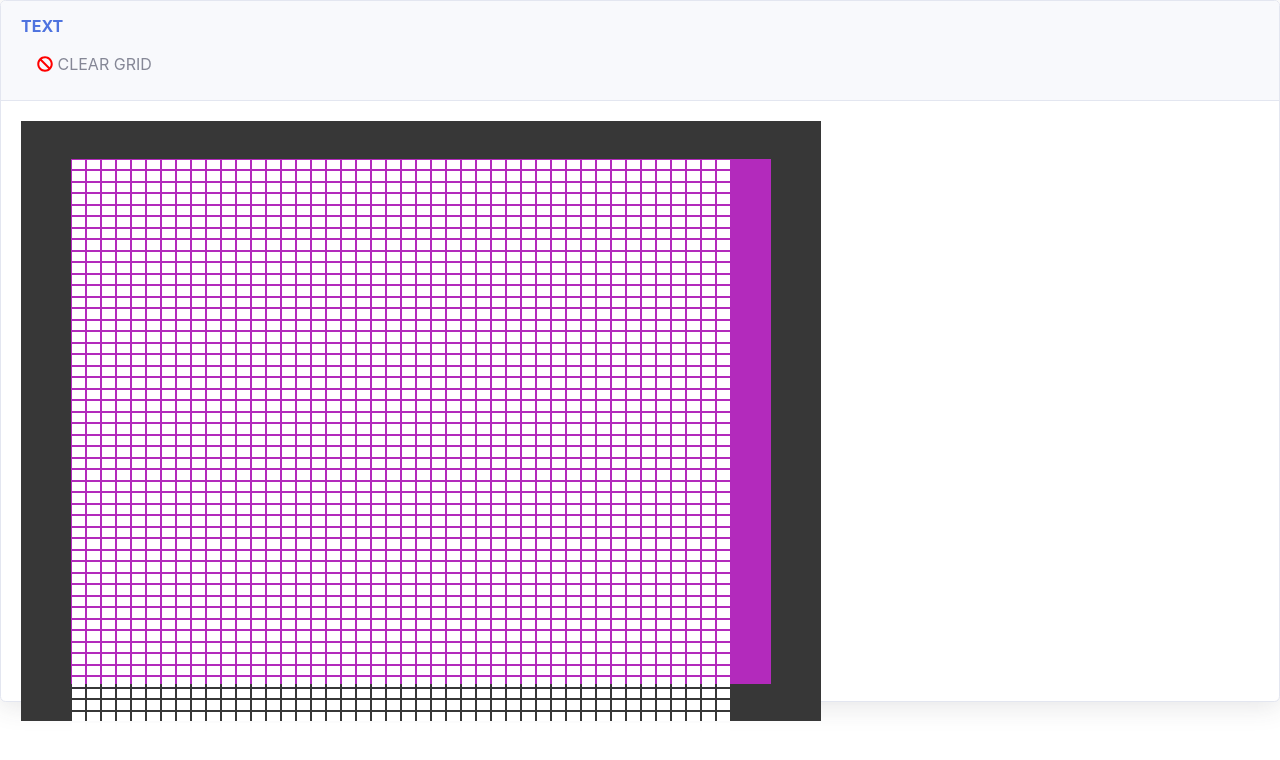
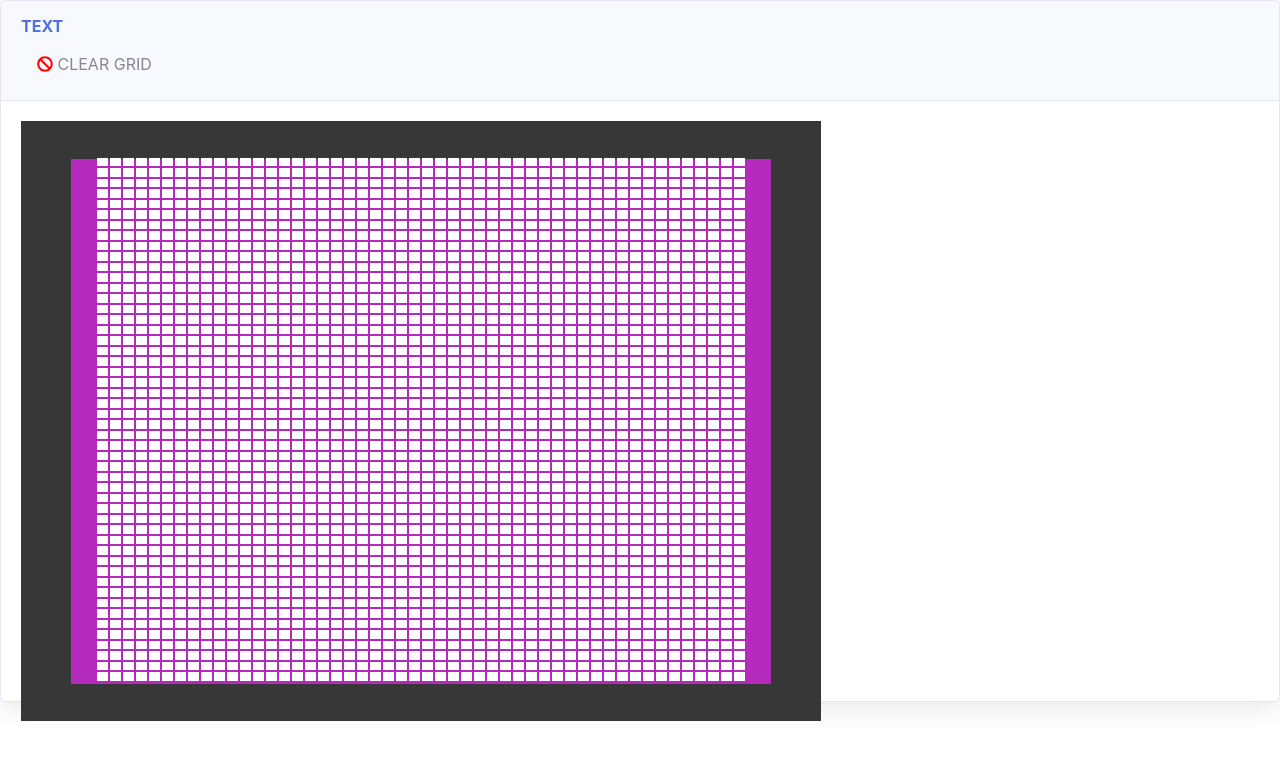
Before and after one commit to mitkoevoets/fibonacci_game, a React (Create React App) app: page / in a window 1280 px wide. Shown: the top 760 px of the page. Built offline with nearby package versions, Linux system fonts and the light colour scheme.

Commit message:
Add pulsator

```diff
--- a/src/app/components/Grid/index.tsx
+++ b/src/app/components/Grid/index.tsx
@@ -13,8 +13,8 @@ const innerGridWidth = gridWidth - (gridMarginX * 2);
 const innerGridHeight = gridHeight - (gridMarginY * 2);
 
 const padding = 1;
-const cellSizeX = (innerGridWidth / gridCountX) - padding;
-const cellSizeY = (innerGridHeight / gridCountY) - padding;
+const cellSizeX = (innerGridWidth / gridCountX) - (padding*2);
+const cellSizeY = (innerGridHeight / gridCountY) - (padding*2);
 
 const Container = styled.div`
   width: ${gridWidth}px;
@@ -47,7 +47,9 @@ const Pulsator = styled.div`
 const GridWrapper = styled.div`
   z-index: 3;
   position: relative;
-  margin: ${gridMarginY}px ${gridMarginX}px;
+  width: ${gridWidth}px;
+  height: ${gridHeight}px ;
+  padding: ${gridMarginY - (padding*2)}px ${gridMarginX - (padding*2)}px;
 `
 
 interface CellProps {
@@ -80,7 +82,7 @@ export function Grid(props) {
   const drawRow = (row: FibonacciRow, indexY) => {
     return row.cells.map((cell: FibonacciCell, indexX: number) => {
       return <Cell
-        width={cellSizeX}
+        width={cellSizeX - padding}
         height={cellSizeY}
         padding={padding}
         color={cell.activeColor || 'white'}
```
